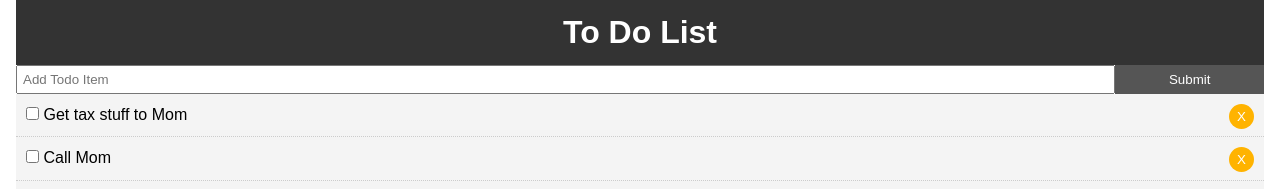
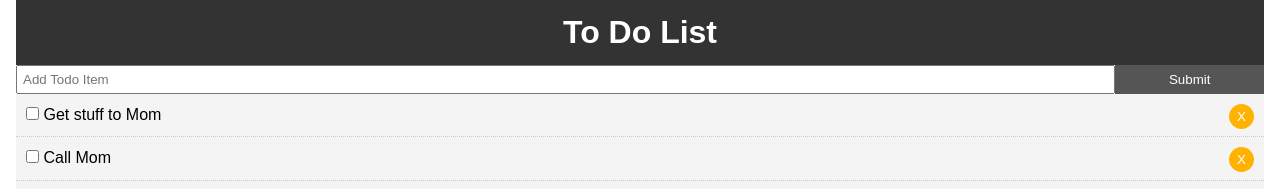
Before and after one commit to peter7cole/react-todo-list, a React (Create React App) app: page / in a window 1280 px wide. Shown: the top 189 px of the page. Built offline with nearby package versions, Linux system fonts and the light colour scheme.

Commit message:
functional add task, included uuid for key assignment

```diff
--- a/package.json
+++ b/package.json
@@ -8,7 +8,8 @@
     "@testing-library/user-event": "^7.1.2",
     "react": "^16.13.1",
     "react-dom": "^16.13.1",
-    "react-scripts": "3.4.1"
+    "react-scripts": "3.4.1",
+    "uuid": "^7.0.3"
   },
   "scripts": {
     "start": "react-scripts start",
--- a/src/App.js
+++ b/src/App.js
@@ -3,22 +3,23 @@
 import './App.css';
 import Todos from './components/todo/Todos';
 import AddTodo from './components/todo/AddTodo';
+import { v4 as uuidv4 } from 'uuid';
 
 class App extends Component {
 	state = {
 		todos: [
 			{
-				id: 1,
-				title: 'Get tax stuff to Mom',
+				id: uuidv4(),
+				title: 'Get stuff to Mom',
 				completed: false
 			},
 			{
-				id: 2,
+				id: uuidv4(),
 				title: 'Call Mom',
 				completed: false
 			},
 			{
-				id: 3,
+				id: uuidv4(),
 				title: 'Install swaybar',
 				completed: false
 			}
@@ -45,12 +46,22 @@
 		});
 	};
 
+	// Add To Do Item
+	addTodo = (title) => {
+		const newTodo = {
+			id: uuidv4(),
+			title,
+			completed: false
+		};
+		this.setState({ todos: [...this.state.todos, newTodo] });
+	};
+
 	render() {
 		return (
 			<div className="App">
 				<div className="container">
 					<Header />
-					<AddTodo />
+					<AddTodo addTodo={this.addTodo} />
 					<Todos
 						todos={this.state.todos}
 						toggleComplete={this.toggleComplete}
--- a/src/components/todo/AddTodo.js
+++ b/src/components/todo/AddTodo.js
@@ -1,14 +1,28 @@
 import React, { Component } from 'react';
 
 export class AddTodo extends Component {
+	state = {
+		title: ''
+	};
+
+	onSubmit = (e) => {
+		e.preventDefault();
+		this.props.addTodo(this.state.title ? this.state.title : 'Task');
+		this.setState({ title: '' });
+	};
+
+	onChange = (e) => this.setState({ [e.target.name]: e.target.value });
+
 	render() {
 		return (
-			<form style={{ display: 'flex' }}>
+			<form onSubmit={this.onSubmit} style={{ display: 'flex' }}>
 				<input
 					type="text"
 					name="title"
 					style={{ flex: '10', padding: '5px' }}
 					placeholder="Add Todo Item"
+					value={this.state.title}
+					onChange={this.onChange}
 				/>
 				<input
 					type="submit"
```
Also changed, not shown: src/components/todo/Todos.js (+5 -5 lines), 1 other file (tests, documents, lock files or other folders).
